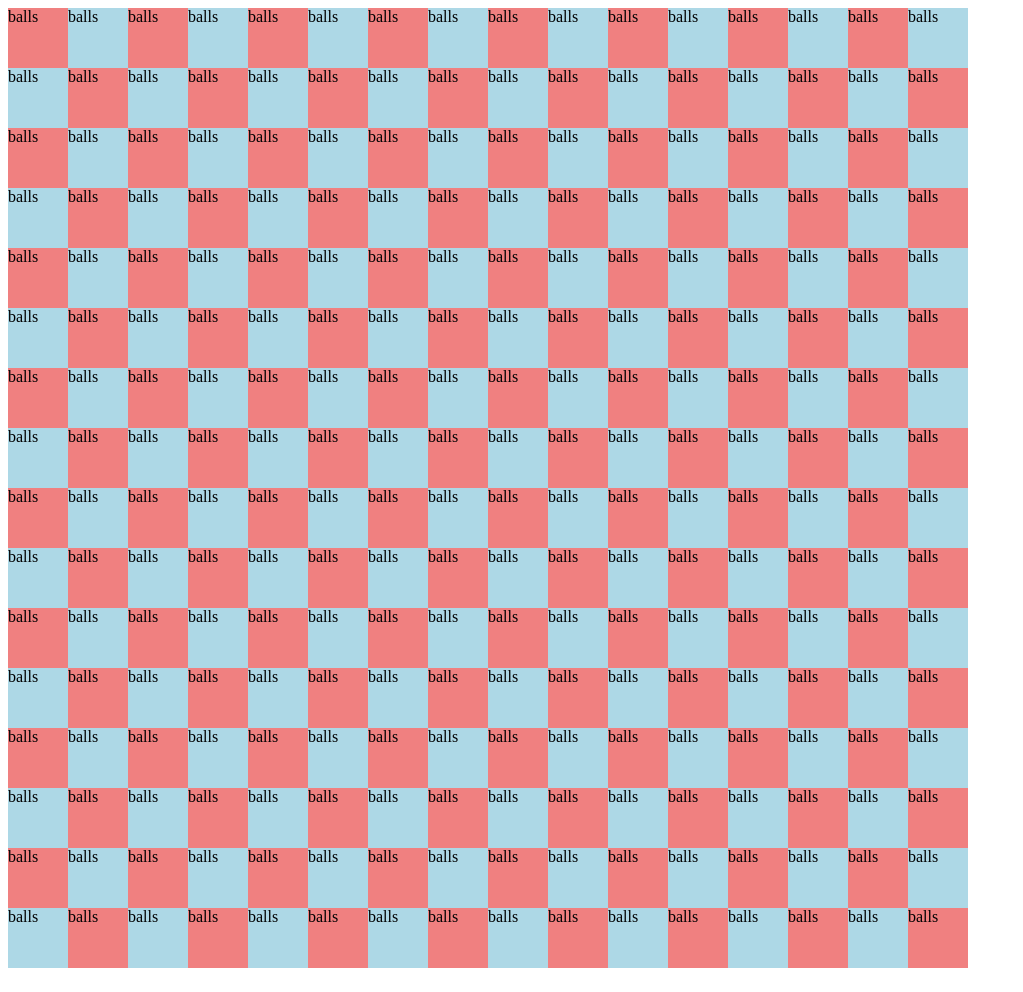
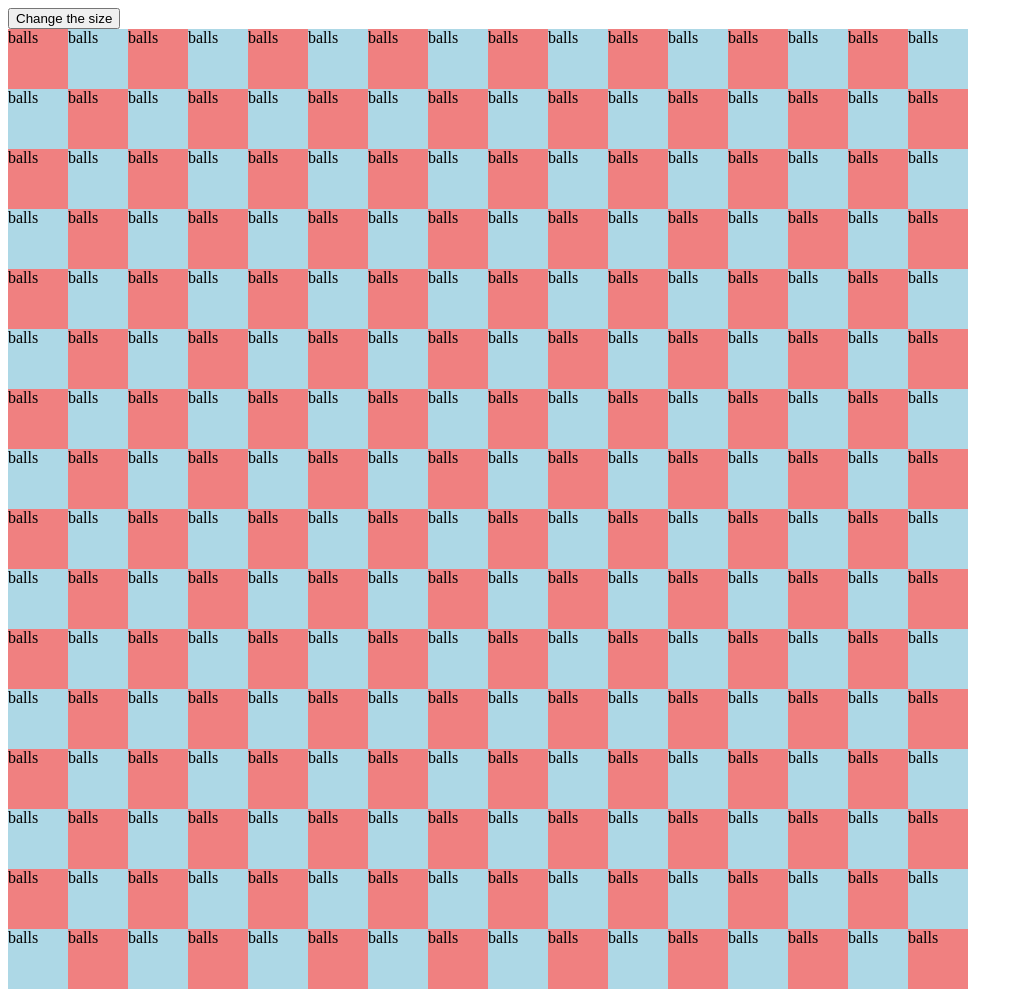
Before and after one commit to ShadowShark99/etch-a-sketch, a plain HTML site: page index.html in a window 1280 px wide. Shown: the whole page, without its empty margins (0-1023 px from the left). Drawn offline with Linux system fonts and the light colour scheme.

Commit message:
change size button

```diff
--- a/index.html
+++ b/index.html
@@ -6,20 +6,25 @@
   <title>Document</title>
 </head>
 <body>
+  <button class="size">Change the size</button>
   <div class="container"></div>
   <script>
+    const width = 960;
     const sketchBoard = document.querySelector('.container');
     sketchBoard.style.display = 'flex';
     sketchBoard.style.flexDirection = 'column';
-    for(let i = 0; i < 16; i++)
+    function generateGrid(cellCount){
+      sketchBoard.innerHTML = '';
+      for(let i = 0; i < cellCount; i++)
       {
+
         const row = document.createElement('div');
         row.style.display = 'flex';
-      for(let j = 0; j < 16; j++)
+        for(let j = 0; j < cellCount; j++)
         {
           const cell = document.createElement('div');
-        cell.style.width = '60px';
-        cell.style.height = '60px';
+          cell.style.width = `${width / cellCount}px`;
+          cell.style.height = `${width / cellCount}px`;
           // cell.style.border = '1px solid black';
           if((i + j) % 2 === 0)
           {
@@ -30,17 +35,10 @@
             cell.style.backgroundColor = 'lightblue';
           }
           cell.addEventListener('mouseover', () => {
-          cell.style.backgroundColor = 'lightgray';
+            cell.style.opacity = '0.5';
           });
           cell.addEventListener('mouseout', () => {
-          if((i + j) % 2 === 0)
-          {
-            cell.style.backgroundColor = 'lightcoral';
-          }
-          else
-          {
-            cell.style.backgroundColor = 'lightblue';
-          }
+            cell.style.opacity = '1';
           });
 
           // cell.style.display = 'inline-block';
@@ -49,6 +47,15 @@
         }
         sketchBoard.appendChild(row);
       }
+    }
+    generateGrid(16);
+    const sizeButton = document.querySelector("button");
+    sizeButton.addEventListener('click', () => {
+      const rowCount = prompt("Enter row and col count");
+      //const cells = document.querySelectorAll('.container div div');
+      console.log(rowCount);
+      generateGrid(rowCount);
+    });
 
   </script>
 </body>
```
Lines whose indentation alone changed are shown as unchanged.
